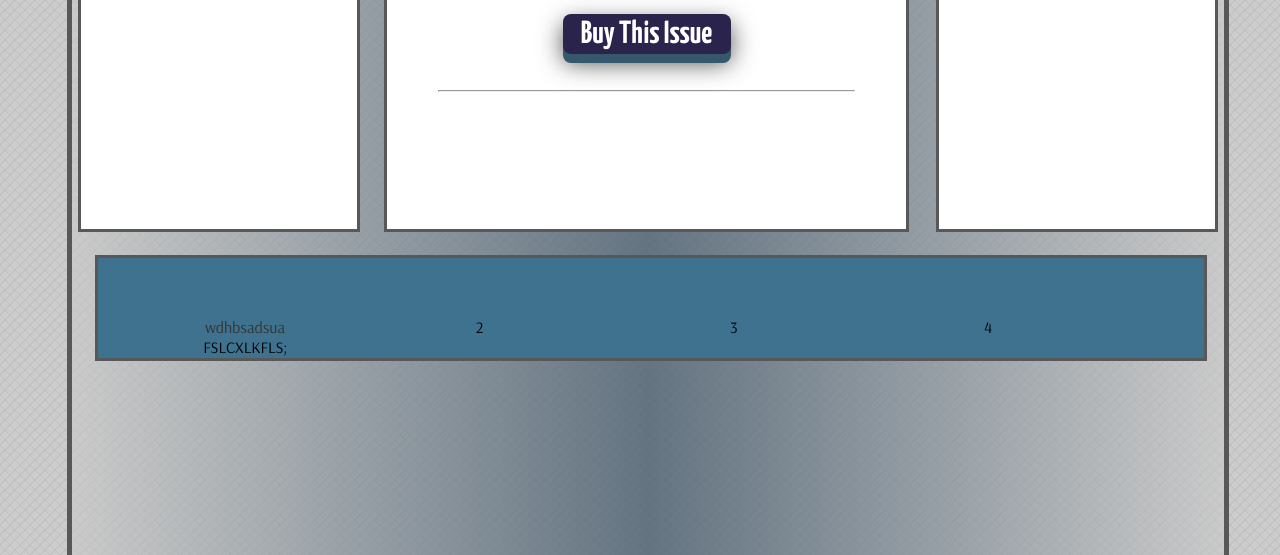
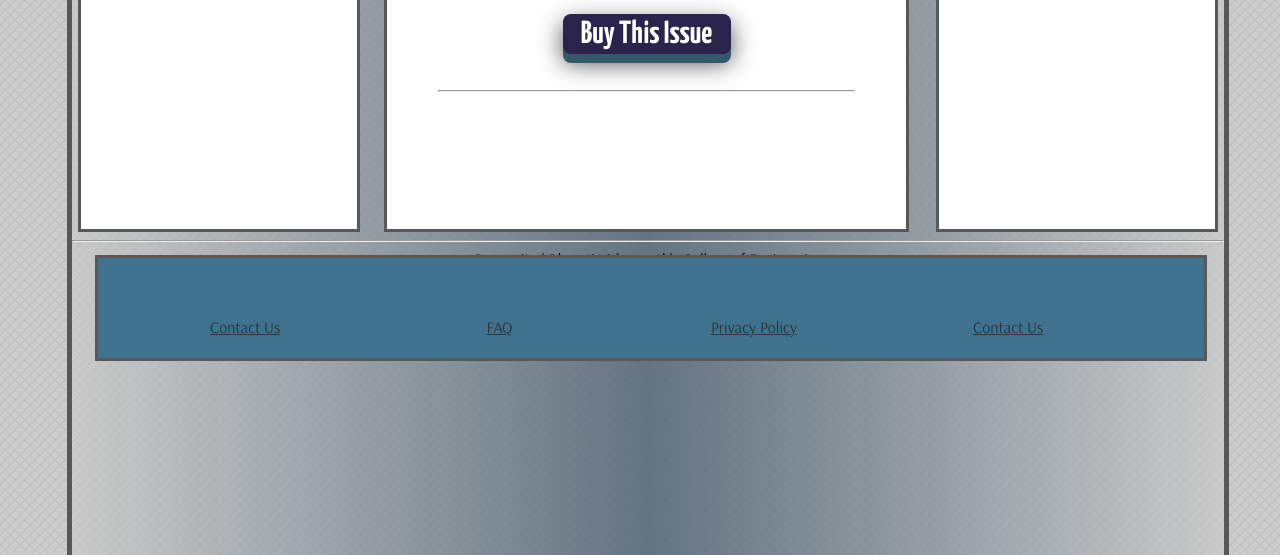
Before and after one commit to adishr09/JMDET.org, a PHP site: page /home.html in a window 1280 px wide. Shown: the part 1595-2150 px from the top of the page. Run offline with PHP 8.4, Linux system fonts and the light colour scheme.

Commit message:
footer#2

```diff
--- a/jmdet.org/New_Website/New folder/css/style.css
+++ b/jmdet.org/New_Website/New folder/css/style.css
@@ -264,7 +264,7 @@ html[xmlns] #nav {
 	display:inline-block;
 
 }
-#f_1:hover {
+a:hover {
     color: #003366;
   }
 
--- a/jmdet.org/New_Website/New folder/home.html
+++ b/jmdet.org/New_Website/New folder/home.html
@@ -96,23 +96,40 @@
 			<div id="f_1">
 				<ul>
                 <li>
-                   <a>wdhbsadsua</a>
+                   <a href="#">Contact Us</a>
                 </li>
-                <li>
-                    FSLCXLKFLS;
-                </li>
+
                 </ul>
 			</div>
 			<div id="f_1">
-				<p>2</p>
+				<ul>
+                <li>
+                   <a href="#">FAQ</a>
+                </li>
+
+                </ul>
 			</div>
 			<div id="f_1">
-				<p>3</p>
+				<ul>
+                <li>
+                   <a href="#">Privacy Policy</a>
+                </li>
+
+                </ul>
 			</div>
             <div id="f_1">
-				<p>4</p>
+				<ul>
+                <li>
+                   <a href="#">Contact Us</a>
+                </li>
+
+                </ul>
 			</div>
 		</div>
+        <hr>
+        <center>
+            Copywrite | Bharati Vidyapeeth's College of Engineering
+            </center>
 		</div>
 
 		</center>
```
